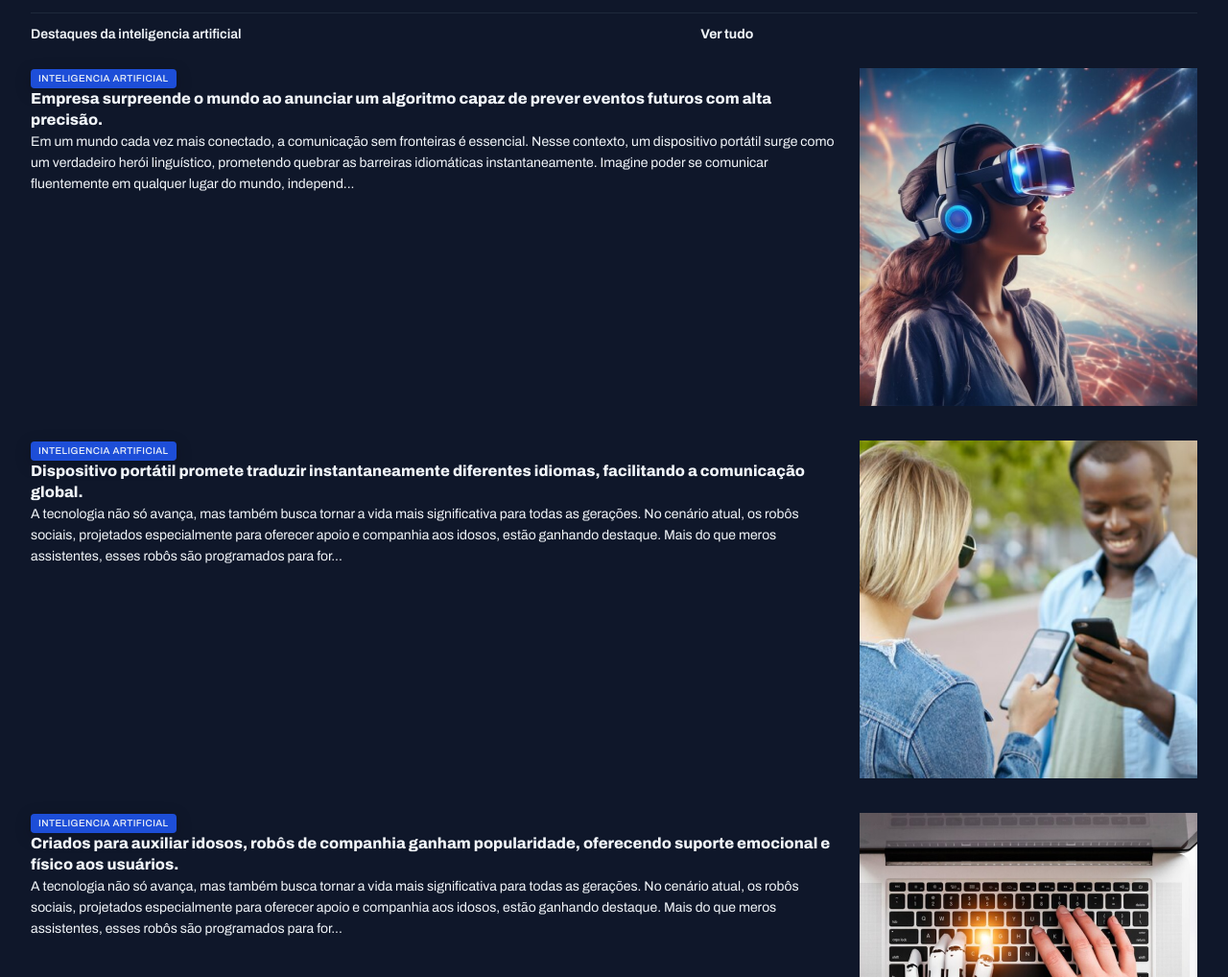
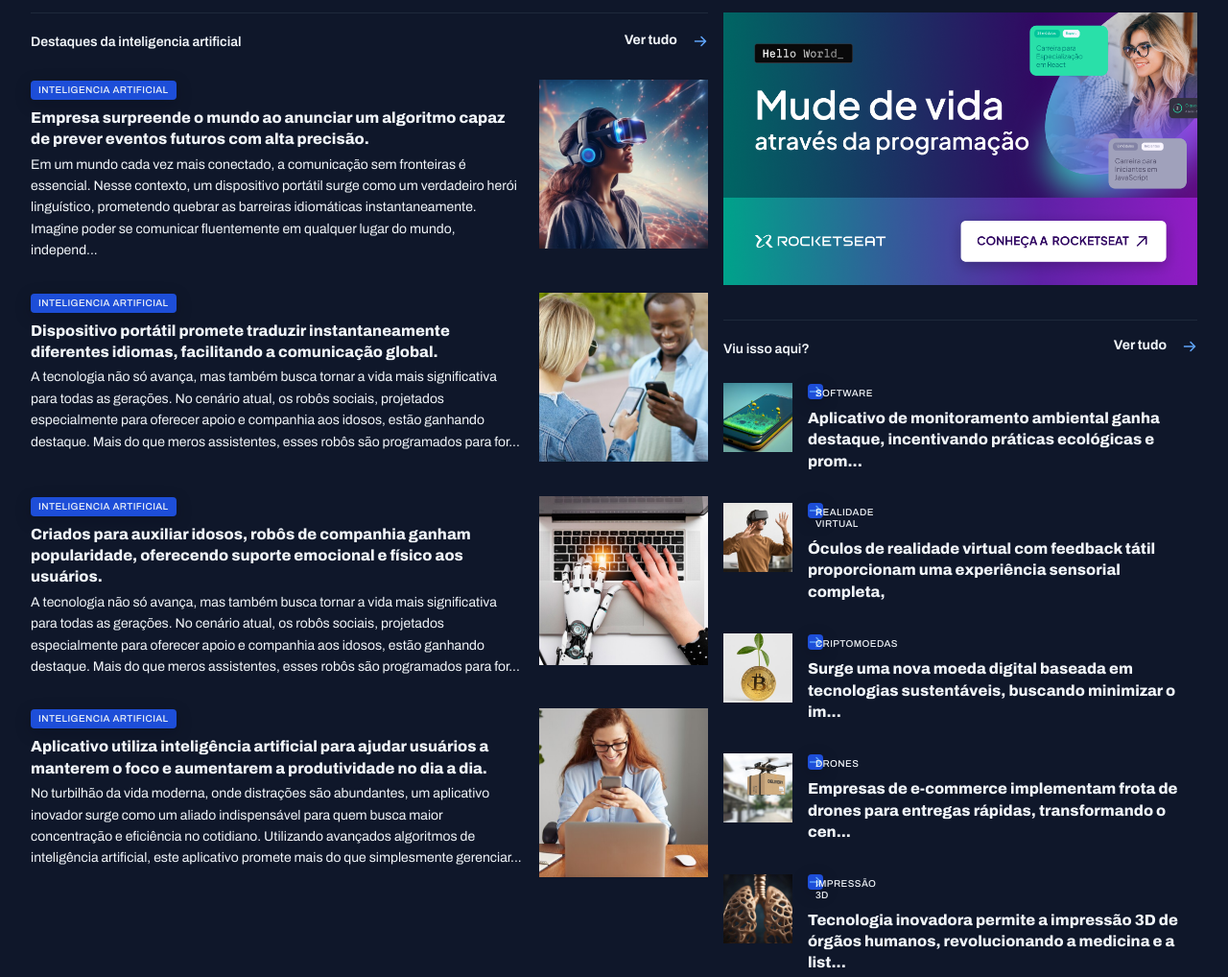
Before and after one commit to oHiagoFreitas/Projeto-TechNews, a plain HTML site: page index.html in a window 1280 px wide. Shown: the part 885-1903 px from the top of the page at 96% size. Drawn offline with Linux system fonts and the light colour scheme.

Commit message:
estilizando os ultimos cards

```diff
--- a/index.html
+++ b/index.html
@@ -95,7 +95,7 @@
         <section id="weekly">
             <header class="grid grid-flow-col">
                 <h3>Mais Lidas Da Semana</h3>
-                <a href="" class="grid grid-flow-col">
+                <a href="#" class="grid grid-flow-col">
                     <strong>Ver tudo</strong>
                     <span></span>
                 </a>
@@ -135,9 +135,9 @@
                 <h3>
                     Destaques da inteligencia artificial
                 </h3>
-                <a href="#" class="grid grid-flow-col"></a>
-                <strong>Ver tudo</strong>
-                <span></span>
+                <a href="#" class="grid grid-flow-col"><strong>Ver tudo</strong>
+                    <span></span></a>
+
             </header>
 
             <div class="grid gap-32">
@@ -198,20 +198,21 @@
             </div>
         </section>
 
-        <div>
+        <aside>
             <div id="ads">
                 <img src="assets/img/Ads.png" alt="ads">
             </div>
-        </div>
+
+
 
             <section id="more">
                 <header class="grid grid-flow-col">
                     <h3>
                         Viu isso aqui?
                     </h3>
-                <a href="#" class="grid grid-flow-col"></a>
-                <strong>Ver tudo</strong>
-                <span></span>
+                    <a href="#" class="grid grid-flow-col"><strong>Ver tudo</strong>
+                        <span></span></a>
+
                 </header>
 
                 <div class="grid gap-32">
@@ -219,7 +220,8 @@
                         <div><img src="assets/img/Image 14.png" alt=""></div>
                         <div>
                             <span class="content-tag">Software</span>
-                        <h3 class="text-xl">Aplicativo de monitoramento ambiental ganha destaque, incentivando práticas ecológicas e prom...</h3>
+                            <h3 class="text-xl">Aplicativo de monitoramento ambiental ganha destaque, incentivando
+                                práticas ecológicas e prom...</h3>
                         </div>
 
                     </article>
@@ -228,7 +230,8 @@
                         <div><img src="assets/img/Image 15.png" alt=""></div>
                         <div>
                             <span class="content-tag">Realidade Virtual</span>
-                        <h3 class="text-xl">Óculos de realidade virtual com feedback tátil proporcionam uma experiência sensorial completa,</h3>
+                            <h3 class="text-xl">Óculos de realidade virtual com feedback tátil proporcionam uma
+                                experiência sensorial completa,</h3>
                         </div>
 
                     </article>
@@ -237,7 +240,8 @@
                         <div><img src="assets/img/Image 16.png" alt=""></div>
                         <div>
                             <span class="content-tag">Criptomoedas</span>
-                        <h3 class="text-xl">Surge uma nova moeda digital baseada em tecnologias sustentáveis, buscando minimizar o im...</h3>
+                            <h3 class="text-xl">Surge uma nova moeda digital baseada em tecnologias sustentáveis,
+                                buscando minimizar o im...</h3>
                         </div>
 
                     </article>
@@ -246,7 +250,8 @@
                         <div><img src="assets/img/Image 17.png" alt=""></div>
                         <div>
                             <span class="content-tag">Drones</span>
-                        <h3 class="text-xl">Empresas de e-commerce implementam frota de drones para entregas rápidas, transformando o cen...</h3>
+                            <h3 class="text-xl">Empresas de e-commerce implementam frota de drones para entregas
+                                rápidas, transformando o cen...</h3>
                         </div>
 
                     </article>
@@ -255,7 +260,8 @@
                         <div><img src="assets/img/Image 18.png" alt=""></div>
                         <div>
                             <span class="content-tag">Impressão 3d</span>
-                        <h3 class="text-xl">Tecnologia inovadora permite a impressão 3D de órgãos humanos, revolucionando a medicina e a list...</h3>
+                            <h3 class="text-xl">Tecnologia inovadora permite a impressão 3D de órgãos humanos,
+                                revolucionando a medicina e a list...</h3>
                         </div>
 
                     </article>
@@ -263,7 +269,7 @@
 
 
             </section>
-
+        </aside>
     </main>
 
 </body>
--- a/style/global.css
+++ b/style/global.css
@@ -21,44 +21,55 @@
     --text-sm: 400 14px/160% var(--fonty-family);
 }
 
-body{
+body {
     color: var(--text-color-primary);
     background-color: var(--bg-color);
 }
 
-a{
+a {
     text-decoration: none;
     color: inherit;
 }
 
-a:hover{
+a:hover {
     color: var(--brand-color-light);
 }
 
-h1,h2,h3{
+h1,
+h2,
+h3 {
     font: inherit;
 }
 
-img{
+img {
     max-width: 100%;
 }
 
-.container{
+.container {
+    max-width: 1280px;
     padding-inline: 32px;
-    margin-inline-start: auto;
+    margin-inline: auto;
 }
 
-main{
-    margin-top: 40px;
-    gap: 80px;
+main {
+    margin-block: 40px;
+    row-gap: 80px;
+    column-gap:32px;
+
+    grid-template-columns: 2fr 1.4fr;
+
+    grid-template-areas:
+        "featured featured"
+        "weekly weekly"
+        "ai aside";
 }
 
-.content-tag{
+.content-tag {
     display: inline-block;
     background-color: var(--brand-color-dark);
     padding: 4px 8px;
     border-radius: 4px;
-    font:500 10px/1.2 var(--fonty-family);
+    font: 500 10px/1.2 var(--fonty-family);
     text-transform: uppercase;
     letter-spacing: 0.04em;
     color: var(--text-color-primary);
--- a/style/section.css
+++ b/style/section.css
@@ -3,10 +3,11 @@ section header {
     padding-block: 12px 24px;
     font: var(--text-span);
 
-        a {
+    a {
         justify-self: end;
         align-items: center;
         gap: 8px;
+
         span {
             background-image: url(../assets/icons/ArrowRight.svg);
             height: 16px;
@@ -17,6 +18,8 @@ section header {
 }
 
 #featured {
+    grid-area: featured;
+
     img {
         height: 100%;
         object-fit: cover;
@@ -58,7 +61,7 @@ section header {
 
 #weekly {
 
-
+    grid-area: weekly;
 
 
     &>div {
@@ -69,7 +72,7 @@ section header {
         height: 160px;
     }
 
-    figure{
+    figure {
         position: relative;
 
         .content-tag {
@@ -78,9 +81,58 @@ section header {
             left: 8px;
         }
 
-        p{
+        p {
             margin-top: 8px;
             font-weight: 800;
         }
     }
 }
+
+#ai {
+
+    grid-area: ai;
+
+    img {
+        width: 176px;
+        aspect-ratio: 1/1;
+        object-fit: cover;
+    }
+
+    h3 {
+        margin-block: 8px 4px;
+    }
+
+
+}
+
+aside {
+    grid-area: aside;
+
+
+}
+
+#more {
+
+    justify-content: center;
+    align-items: center;
+
+    margin-top: 32px;
+
+    h3 {
+        margin-top: 8px;
+    }
+
+    img {
+        width: 72px;
+        aspect-ratio: 1/1;
+        object-fit: cover;
+    }
+
+    span {
+        background-image: url(../assets/icons/ArrowRight.svg);
+        height: 16px;
+        width: 16px;
+
+    }
+
+}
```
Lines whose indentation alone changed are shown as unchanged.
